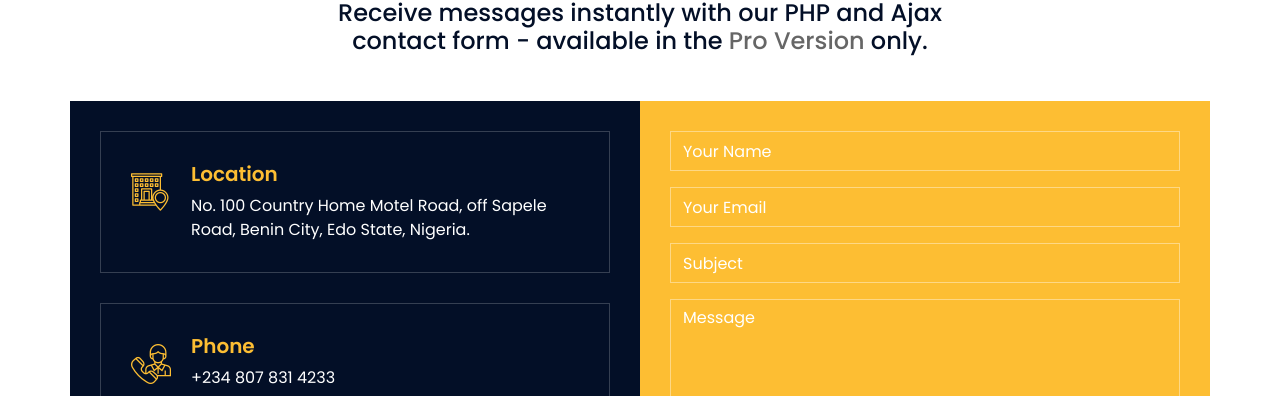
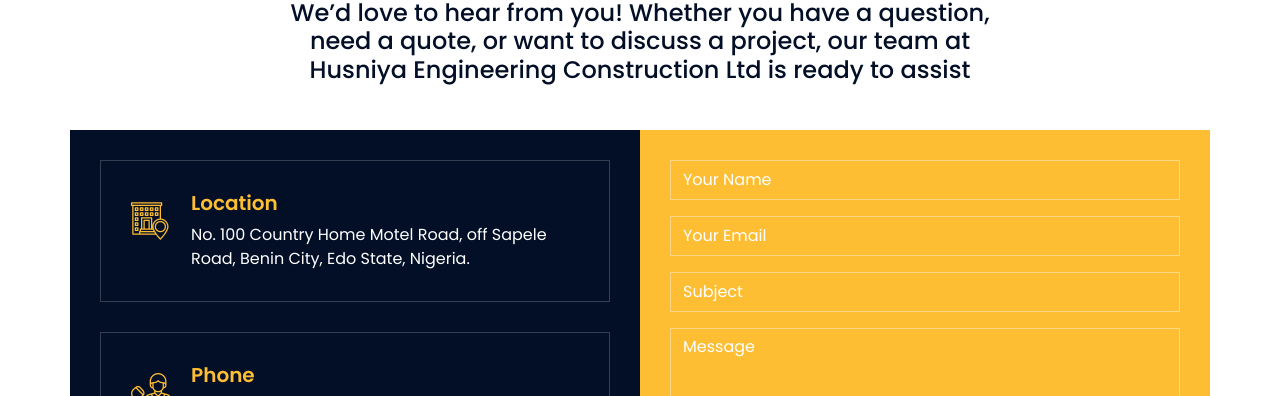
Before and after one commit to BINAINUSHAIBU/hamzam_project2026, a plain HTML site: page contact.html in a window 1280 px wide. Shown: the part 704-1100 px from the top of the page. Drawn offline with nearby package versions, Linux system fonts and the light colour scheme.

Commit message:
Add files via upload

```diff
--- a/contact.html
+++ b/contact.html
@@ -171,12 +171,9 @@
             <p>Get In Touch</p>
             <h2 class="mb-3">For Any Query</h2>
             <h4 class="text-center mx-auto" style="max-width: 700px">
-              Receive messages instantly with our PHP and Ajax contact form -
-              available in the
-              <a href="https://htmlcodex.com/downloading/?item=969"
-                >Pro Version</a
-              >
-              only.
+              We’d love to hear from you! Whether you have a question, need a
+              quote, or want to discuss a project, our team at Husniya
+              Engineering Construction Ltd is ready to assist
             </h4>
           </div>
           <div class="row">
```
